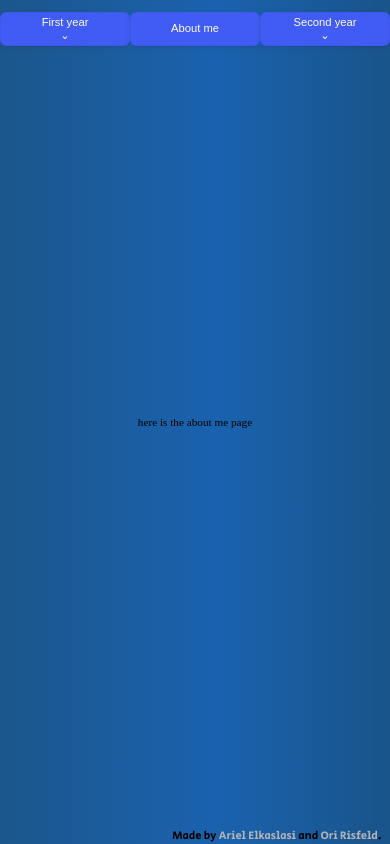
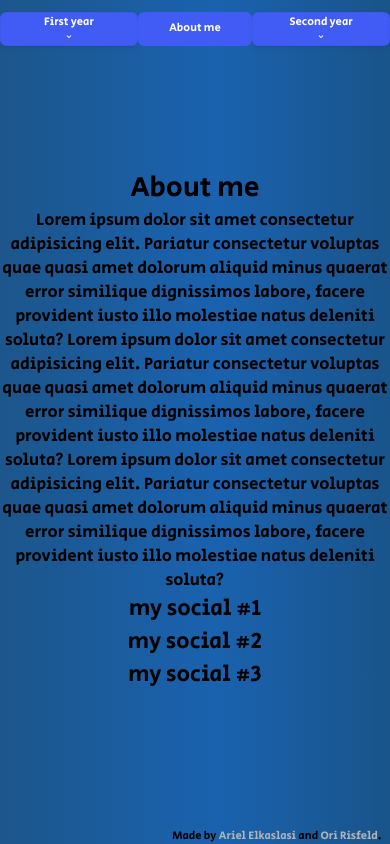
Before and after one commit to raisfeld-ori/pol-template, a Next.js app: page /projects/about in a window 390 px wide. Built offline with nearby package versions, Linux system fonts and the light colour scheme.

Commit message:
added html to the about page

```diff
--- a/app/globals.css
+++ b/app/globals.css
@@ -113,6 +113,7 @@ a {
     margin-right: 1svh;
     font-family: "Secular One", sans-serif;
     font-style: normal;
+    z-index: 10;
   }
 
   .ftspn{
--- a/app/projects/about/page.tsx
+++ b/app/projects/about/page.tsx
@@ -1,4 +1,24 @@
+import Link from "next/link";
 
 export default function socials(){
-  return <p>here is the about me page</p>
+
+  return <div className="container">
+    <h1 className="head">About me</h1>
+    <p className="description">
+      Lorem ipsum dolor sit amet consectetur adipisicing elit. Pariatur consectetur
+      voluptas quae quasi amet dolorum aliquid minus quaerat error
+      similique dignissimos labore, facere provident iusto illo molestiae natus deleniti soluta?
+      Lorem ipsum dolor sit amet consectetur adipisicing elit. Pariatur consectetur
+      voluptas quae quasi amet dolorum aliquid minus quaerat error
+      similique dignissimos labore, facere provident iusto illo molestiae natus deleniti soluta?
+      Lorem ipsum dolor sit amet consectetur adipisicing elit. Pariatur consectetur
+      voluptas quae quasi amet dolorum aliquid minus quaerat error
+      similique dignissimos labore, facere provident iusto illo molestiae natus deleniti soluta?
+    </p>
+    <ul className="links">
+      <li className="link"><Link href={"#"}>my social #1</Link></li>
+      <li className="link"><Link href={"#"}>my social #2</Link></li>
+      <li className="link"><Link href={"#"}>my social #3</Link></li>
+    </ul>
+    </div>
 }
--- a/app/projects/layout.css
+++ b/app/projects/layout.css
@@ -34,10 +34,14 @@
   user-select: none;
   -webkit-user-select: none;
   touch-action: manipulation;
+  font-family: "Secular One", sans-serif;
+  font-weight: 400;
+  font-style: normal;
 }
 
 .page{
     width: 100%;
+    z-index: 6;
 }
 
 .option{
@@ -64,6 +68,10 @@
   -webkit-user-select: none;
   touch-action: manipulation;
   font-size: 2em;
+  font-family: "Secular One", sans-serif;
+  font-weight: 400;
+  font-style: normal;
+  z-index: 7;
 }
 
 .dropdown{
@@ -72,10 +80,104 @@
 }
 
 .child-container{
-  height: 100vh;
+  height: 70vh;
+  margin-top: 10svh;
   width: 100%;
   display: flex;
   flex-direction: column;
   justify-content: center;
   align-items: center;
 }
+
+.no-drop{
+  box-shadow: none;
+  animation-duration: 1s;
+  animation-fill-mode: forwards;
+}
+
+.no-drop:hover{
+  animation-name: glow;
+}
+
+@keyframes glow {
+  0%{
+    box-shadow: none;
+  }
+  50%{
+    box-shadow:
+    0 0 20px 5px #fff,
+    0 0 35px 10px #f0f,
+    0 0 20px 15px #0ff;
+  }
+  100%{
+    box-shadow: none;
+  }
+}
+
+@keyframes stop-glowing {
+  0%{
+    box-shadow:
+    0 0 20px 5px #fff,
+    0 0 35px 10px #f0f,
+    0 0 20px 15px #0ff;
+  }
+  100%{
+    box-shadow: none;
+  }
+}
+
+h1, li, p{
+  font-family: "Secular One", sans-serif;
+  font-weight: 400;
+  font-style: normal;
+}
+
+.container{
+  text-align: center;
+}
+
+.head{
+  font-size: 3em;
+  margin-bottom: 1em;
+}
+
+.description{
+  font-size: 1.5em;
+  margin: 1em;
+}
+
+.links{
+  width: 100%;
+  display: flex;
+  justify-content: space-evenly;
+  position: absolute;
+  z-index: 9;
+}
+
+@media (max-width: 490px) {
+  .head{
+    font-size: 2.5em;
+    margin-bottom: 0;
+  }
+  .links{
+    flex-direction: column;
+  }
+  .description{
+    font-size: 1;
+    margin: 0;
+  }
+}
+
+.link{
+  font-size: 2em;
+}
+
+.images{
+  display: flex;
+  justify-content: space-evenly;
+  align-items: center;
+}
+
+.image{
+  height: 10em;
+}
```
Also changed, not shown: public/example_img.png (added).
